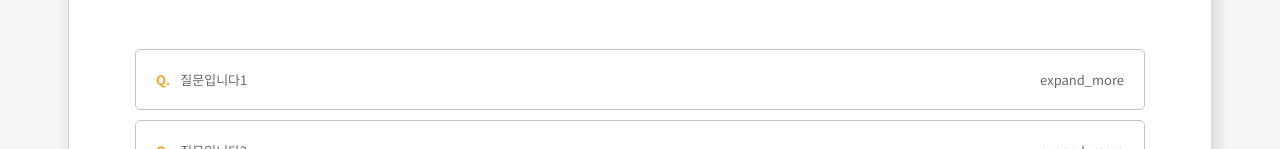
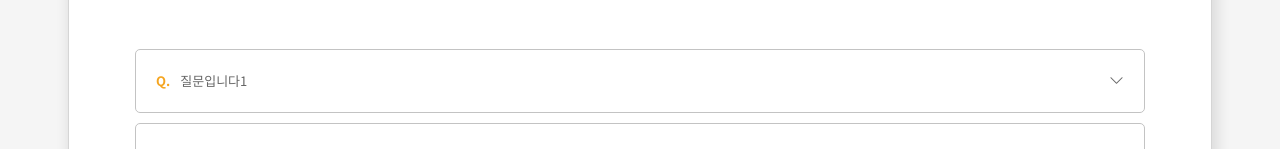
Before and after one commit to Parkminem/vietnam_employment_front, a Vue app: page /qna in a window 1280 px wide. Shown: the part 803-952 px from the top of the page. Built offline with nearby package versions, Linux system fonts and the light colour scheme; a web font is replaced by a local one.

Commit message:
bs아이콘 추가 및 코드 리팩토링

```diff
--- a/package.json
+++ b/package.json
@@ -10,6 +10,7 @@
   },
   "dependencies": {
     "aos": "^2.3.4",
+    "bootstrap-icons": "^1.10.2",
     "vue": "^3.2.45",
     "vue-router": "^4.1.6",
     "vuex": "^4.1.0"
--- a/src/components/QnABox.vue
+++ b/src/components/QnABox.vue
@@ -1,5 +1,6 @@
 <script setup>
 import { ref } from "vue";
+
 defineProps({
   question: String,
   answer: String,
@@ -21,7 +22,7 @@ const changeDisplay = () => {
         </p>
       </div>
       <button type="button">
-        <span class="material-icons">expand_more</span>
+        <i class="bi bi-chevron-down icon"></i>
       </button>
     </div>
     <div class="answer_wrap">
@@ -32,3 +33,8 @@ const changeDisplay = () => {
     </div>
   </div>
 </template>
+<style scoped>
+.icon {
+  font-size: 15px;
+}
+</style>
--- a/src/main.js
+++ b/src/main.js
@@ -2,9 +2,9 @@ import { createApp } from "vue";
 import App from "./App.vue";
 import router from "./router";
 import store from "./store";
+import "bootstrap-icons/font/bootstrap-icons.css";
 
 const app = createApp(App);
-
 app.use(router);
 app.use(store);
 
--- a/src/router/index.js
+++ b/src/router/index.js
@@ -33,6 +33,9 @@ const router = createRouter({
       component: Main,
     },
   ],
+  scrollBehavior() {
+    return { top: 0 };
+  },
 });
 
 export default router;
```
Also changed, not shown: 1 other file (tests, documents, lock files or other folders).
